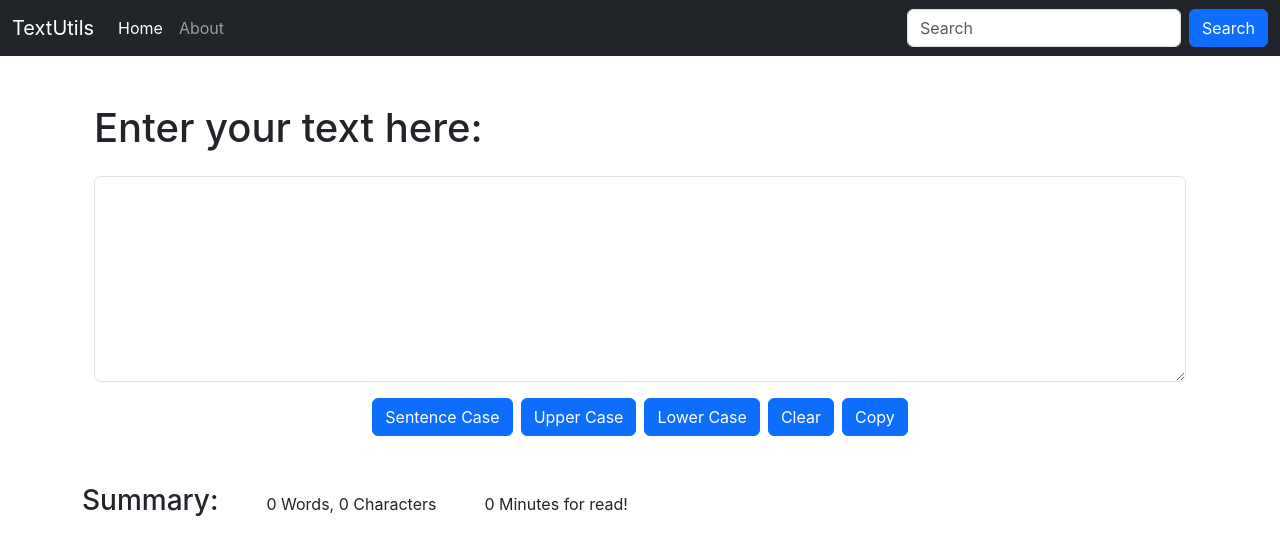
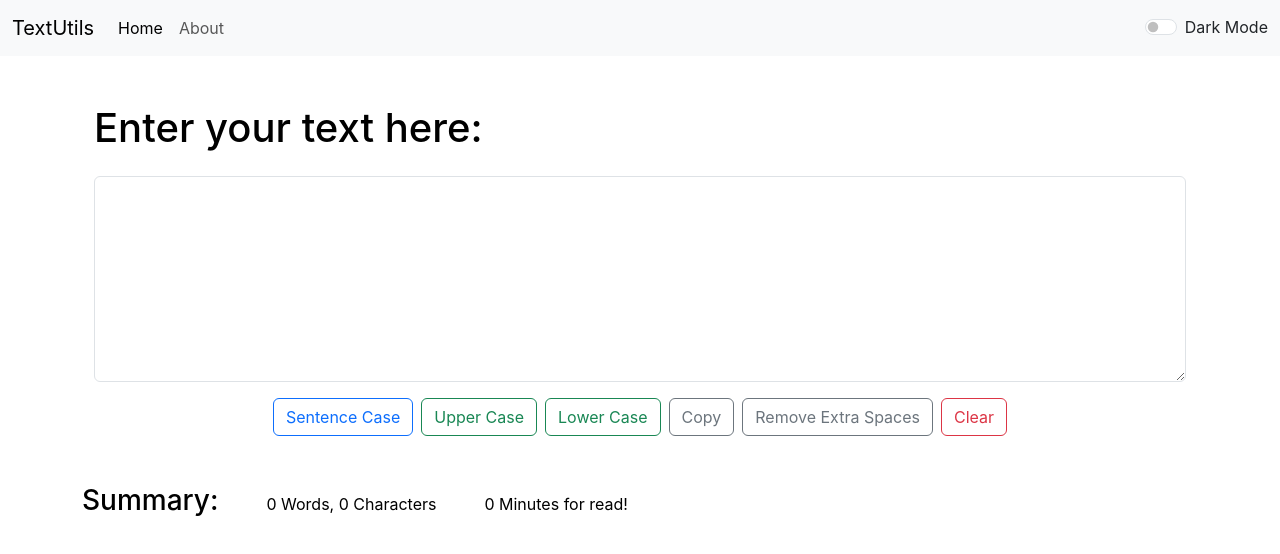
Before and after one commit to ravipratap05/my-app, a React (Create React App) app: page / in a window 1280 px wide. Shown: the top 554 px of the page. Built offline with nearby package versions, Linux system fonts and the light colour scheme.

Commit message:
Adding about and modify the features of dark mode.

```diff
--- a/public/index.html
+++ b/public/index.html
@@ -7,9 +7,13 @@
     <meta name="theme-color" content="#000000" />
     <meta
       name="description"
-      content="Web site created using create-react-app"
+      content="TextUtils is a utility which can be used to manipulate the text in the way you want."
     />
-    <link rel="apple-touch-icon" href="%PUBLIC_URL%/logo192.png" />
+    <link
+      rel="apple-touch-icon"
+      href="%PUBLIC_URL%/my-app/public/favicon.ico.png"
+    />
+
     <!--
       manifest.json provides metadata used when your web app is installed on a
       user's mobile device or desktop. See https://developers.google.com/web/fundamentals/web-app-manifest/
--- a/src/App.js
+++ b/src/App.js
@@ -1,14 +1,52 @@
+import { useState } from "react";
 import "./App.css";
 import Navbar from "./components/Navbar";
 import TextForm from "./components/TextForm";
+import Alert from "./components/Alert";
+// import About from "./components/About";
 
 function App() {
+  // setting up for the alert message...
+  const [alert, setAlert] = useState(null);
+
+  const showAlert = (message, type) => {
+    setAlert({
+      msg: message,
+      type: type,
+    });
+    setTimeout(() => {
+      setAlert(null);
+    }, 1000);
+  };
+
+  // setting up for the dark mode function...
+  const [mode, setMode] = useState("light");
+
+  const toggleMode = () => {
+    if (mode === "light") {
+      setMode("dark");
+      document.body.style.backgroundColor = "#232540";
+      document.title = "TextUtils App (Dark Mode)";
+      showAlert("Dark mode enabled", "success");
+    } else {
+      setMode("light");
+      document.body.style.backgroundColor = "white";
+      showAlert("Light mode enabled", "success");
+    }
+  };
+
   return (
     <>
-      <Navbar title="TextUtils" />
+      <Navbar title="TextUtils" mode={mode} toggleMode={toggleMode} />
+      <Alert alert={alert} />
       <div className="container mb-5">
-        <TextForm heading="Enter your text here:" />
+        <TextForm
+          showAlert={showAlert}
+          heading="Enter your text here:"
+          mode={mode}
+        />
       </div>
+      {/* <About /> */}
     </>
   );
 }
--- /dev/null
+++ b/src/components/About.js
@@ -0,0 +1,68 @@
+import React from "react";
+
+export default function About() {
+  return (
+    <>
+      <div className="accordion" id="accordionPanelsStayOpenExample">
+        <div className="accordion-item">
+          <h2 className="accordion-header">
+            <button
+              className="accordion-button"
+              type="button"
+              data-bs-toggle="collapse"
+              data-bs-target="#panelsStayOpen-collapseOne"
+              aria-expanded="true"
+              aria-controls="panelsStayOpen-collapseOne"
+            >
+              About website
+            </button>
+          </h2>
+          <div
+            id="panelsStayOpen-collapseOne"
+            className="accordion-collapse collapse show"
+          >
+            <div className="accordion-body">
+              <strong>
+                This is a basic web application using the React library.
+              </strong>{" "}
+              It is created as behalf of small showcase of React components and
+              function based components. In this web application different
+              features are avaiable for the normal use, in which user can
+              manipulate the text on the basis of it's case like user can change
+              the text in LowerCase and UpperCase. Apart from that user can
+              change the lower case words into the Sentence Case. User also
+              clear the text and copy the whole text in one click.
+            </div>
+          </div>
+        </div>
+        <div className="accordion-item">
+          <h2 className="accordion-header">
+            <button
+              className="accordion-button collapsed"
+              type="button"
+              data-bs-toggle="collapse"
+              data-bs-target="#panelsStayOpen-collapseTwo"
+              aria-expanded="false"
+              aria-controls="panelsStayOpen-collapseTwo"
+            >
+              Contact information
+            </button>
+          </h2>
+          <div
+            id="panelsStayOpen-collapseTwo"
+            className="accordion-collapse collapse"
+          >
+            <div className="accordion-body">
+              <strong>
+                If you have any queries then write on the given links:
+              </strong>
+              <br />
+              <a href="http://www.linkedin.com/in/ravipratap98">LinkedIn</a>
+              <a href="mailto:ravirajput31198@gmail.com">Mail</a>
+            </div>
+          </div>
+        </div>
+      </div>
+    </>
+  );
+}
--- /dev/null
+++ b/src/components/Alert.js
@@ -0,0 +1,19 @@
+import React from "react";
+// import PropTypes from 'prop-types'
+
+export default function Alert(props) {
+  const capitalize = (word) => {
+    const lower = word.toLowerCase();
+    return lower.charAt(0).toUpperCase() + lower.slice(1);
+  };
+  return (
+    props.alert && (
+      <div
+        className={`alert alert-${props.alert.type} alert-dismissible fade show`}
+        role="alert"
+      >
+        <strong>{capitalize(props.alert.type)}</strong> : {props.alert.msg}
+      </div>
+    )
+  );
+}
--- a/src/components/Navbar.js
+++ b/src/components/Navbar.js
@@ -1,9 +1,12 @@
-import React from "react";
+// import React, { useState } from "react";
 import PropTypes from "prop-types";
+import About from "./About";
 
 export default function Navbar(props) {
   return (
-    <nav className="navbar navbar-expand-lg navbar-dark bg-dark">
+    <nav
+      className={`navbar navbar-expand-lg navbar-${props.mode} bg-${props.mode} `}
+    >
       <div className="container-fluid">
         <a className="navbar-brand" href="/">
           {props.title}
@@ -27,23 +30,30 @@ export default function Navbar(props) {
               </a>
             </li>
             <li className="nav-item">
-              <a className="nav-link" href="/">
+              <a className="nav-link" href="./components/About" onClick={About}>
                 {props.about}
               </a>
             </li>
-            ``
           </ul>
-          <form className="d-flex" role="search">
+          <div
+            className={`form-check form-switch text-${
+              props.mode === "light" ? "dark" : "light"
+            } `}
+          >
             <input
-              className="form-control me-2"
-              type="search"
-              placeholder="Search"
-              aria-label="Search"
+              className="form-check-input"
+              type="checkbox"
+              role="switch"
+              id="flexSwitchCheckDefault"
+              onClick={props.toggleMode}
             />
-            <button className="btn btn-primary" type="submit">
-              Search
-            </button>
-          </form>
+            <label
+              className="form-check-label"
+              htmlFor="flexSwitchCheckDefault"
+            >
+              Dark Mode
+            </label>
+          </div>
         </div>
       </div>
     </nav>
--- a/src/components/TextForm.js
+++ b/src/components/TextForm.js
@@ -9,18 +9,21 @@ export default function TextForm(props) {
     console.log("clicked on uppercase!" + text);
     let newText = text.toUpperCase();
     setText(newText);
+    props.showAlert("Converted into uppercase!", "success");
   };
 
   const handleLower = () => {
     console.log("clicked on lowercase!" + text);
     let newText = text.toLowerCase();
     setText(newText);
+    props.showAlert("Converted into lowercase!", "success");
   };
 
   const handleClear = () => {
     console.log("clicked on clear!" + text);
     let newText = "";
     setText(newText);
+    props.showAlert("Text cleared, Empty box!", "success");
   };
 
   const handleCopy = () => {
@@ -28,6 +31,7 @@ export default function TextForm(props) {
     let newText = text;
     navigator.clipboard.writeText(newText);
     setText(newText);
+    props.showAlert("Copied!", "success");
   };
 
   const handleSentence = () => {
@@ -41,6 +45,7 @@ export default function TextForm(props) {
     });
     newText = newText.join(". ");
     setText(newText);
+    props.showAlert("Converted into sentencecase!", "success");
   };
 
   const handleChange = (event) => {
@@ -48,11 +53,22 @@ export default function TextForm(props) {
     setText(event.target.value);
   };
 
+  const handleRemoveSpace = () => {
+    let newText = text.split(/[ ]+/).join(" ");
+    setText(newText);
+    props.showAlert("Remove the extra spacing!", "success");
+  };
+
   const wordCount = text.split(/\s+/).filter(Boolean).length;
 
   return (
     <>
-      <div className="container my-5">
+      <div
+        className="container my-5"
+        style={{
+          color: props.mode === "dark" ? "white" : "black",
+        }}
+      >
         <h1 className="mb-4">{props.heading}</h1>
         <div class="mb-3">
           <textarea
@@ -60,28 +76,55 @@ export default function TextForm(props) {
             id="Textarea"
             rows="8"
             onChange={handleChange}
+            style={{
+              backgroundColor: props.mode === "dark" ? "#232540" : "white",
+              color: props.mode === "dark" ? "white" : "black",
+            }}
             value={text}
           ></textarea>
         </div>
         <div className="d-flex justify-content-center">
-          <button className="btn btn-primary mx-1" onClick={handleSentence}>
+          <button
+            className="btn btn-outline-primary mx-1"
+            onClick={handleSentence}
+          >
             Sentence Case
           </button>
-          <button className="btn btn-primary mx-1" onClick={handleUpper}>
+          <button
+            className="btn btn-outline-success mx-1"
+            onClick={handleUpper}
+          >
             Upper Case
           </button>
-          <button className="btn btn-primary mx-1" onClick={handleLower}>
+          <button
+            className="btn btn-outline-success mx-1"
+            onClick={handleLower}
+          >
             Lower Case
           </button>
-          <button className="btn btn-primary mx-1" onClick={handleClear}>
+          <button
+            className="btn btn-outline-secondary mx-1"
+            onClick={handleCopy}
+          >
+            Copy
+          </button>
+          <button
+            className="btn btn-outline-secondary mx-1"
+            onClick={handleRemoveSpace}
+          >
+            Remove Extra Spaces
+          </button>
+          <button className="btn btn-outline-danger mx-1" onClick={handleClear}>
             Clear
-          </button>
-          <button className="btn btn-primary mx-1" onClick={handleCopy}>
-            Copy
           </button>
         </div>
       </div>
-      <div className="d-flex justify-content-start my-3">
+      <div
+        className="d-flex justify-content-start my-3"
+        style={{
+          color: props.mode === "dark" ? "white" : "black",
+        }}
+      >
         <h3>Summary:</h3>
         <div className="d-flex justify-content-center my-2 mx-5">
           <p>
```
Also changed, not shown: 1 other file (tests, documents, lock files or other folders).
